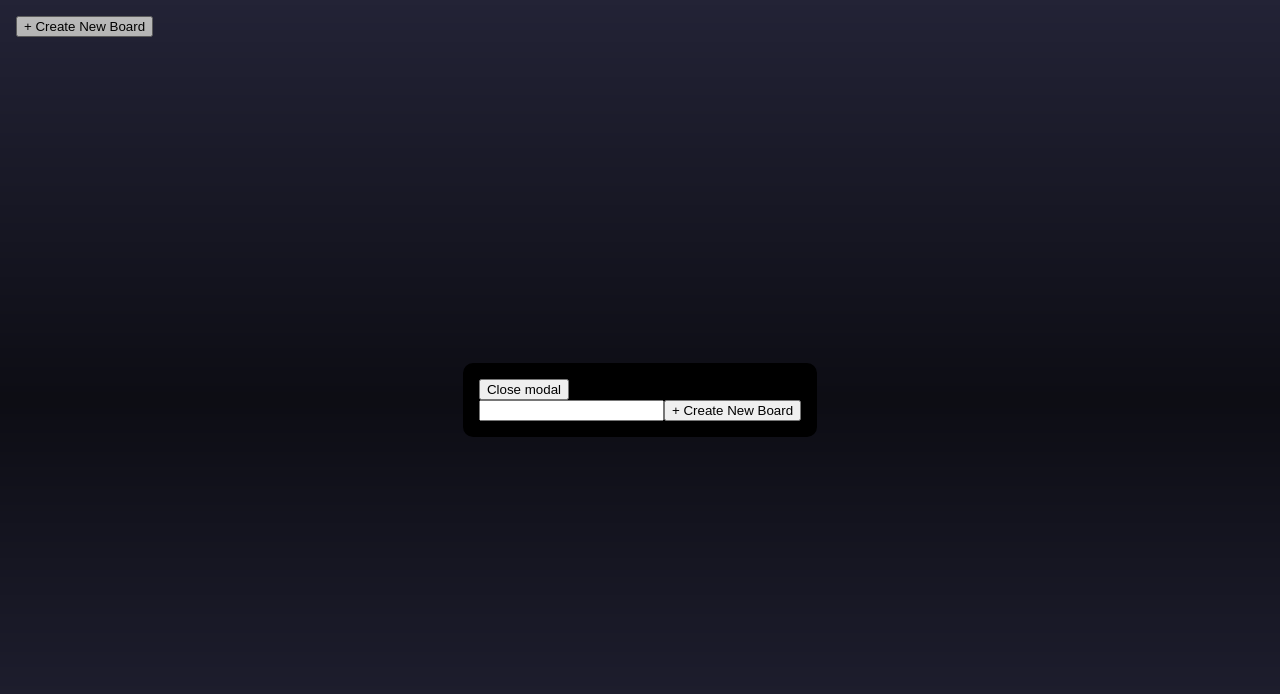
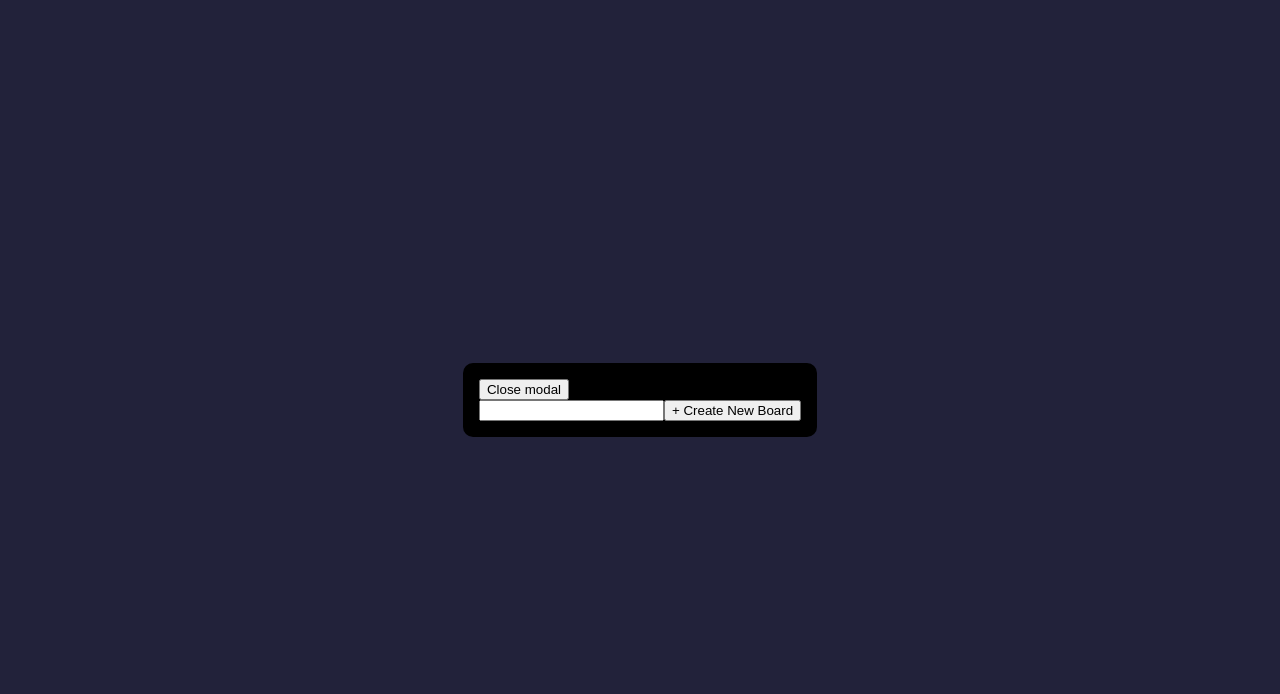
Before and after one commit to Nikimad/boards-demo, a React (Vite) app: page / in a window 1280 px wide. Both pictures are taken after a click on the button "+ Create New Board". Shown: the top 694 px of the page. Built offline with nearby package versions, Linux system fonts and the light colour scheme.

Commit message:
Update Modal component

```diff
--- a/src/components/Aside/Aside.jsx
+++ b/src/components/Aside/Aside.jsx
@@ -4,8 +4,7 @@ import Modal from "../Modal";
 const Aside = ({
   boards,
   isModalOpen,
-  onOpenModal,
-  onCloseModal,
+  toggleModal,
   onAddBoard,
   onChange,
   value
@@ -14,8 +13,8 @@ const Aside = ({
     <div>
       {boards.map((board) => <p key={board.id}>{board.title}</p>)}
     </div>
-    <button onClick={onOpenModal}>+ Create New Board</button>
-    <Modal isOpen={isModalOpen} onClose={onCloseModal}>
+    <button onClick={toggleModal}>+ Create New Board</button>
+    <Modal isOpen={isModalOpen} onClose={toggleModal}>
     <form onSubmit={onAddBoard}>
         <label>
           <input type="text" onChange={onChange} value={value} />
--- a/src/components/Aside/AsideContainer.jsx
+++ b/src/components/Aside/AsideContainer.jsx
@@ -16,15 +16,14 @@ const AsideContainer = () => {
     setValue("");
     handleClose();
   };
-  const [isModalOpen, handleOpen, handleClose] = useModal();
+  const [isModalOpen, toggleModal] = useModal();
   const handleChange = (e) => setValue(e.target.value);
 
   return (
     <Aside
       boards={boards}
       isModalOpen={isModalOpen}
-      onOpenModal={handleOpen}
-      onCloseModal={handleClose}
+      toggleModal={toggleModal}
       onAddBoard={handleAddBoard}
       onChange={handleChange}
       value={value}
--- a/src/components/Modal/Modal.jsx
+++ b/src/components/Modal/Modal.jsx
@@ -3,17 +3,16 @@ import "./Modal.scss";
 
 const modalEl = document.getElementById("modal");
 
-const Modal = ({ isOpen, onClose, children }) => {
-  const modalContent = !isOpen ? null : (
-    <div className="modal" tabIndex={0}>
-      <div className="modal__content">
-        <button onClick={onClose}>Close modal</button>
-        {children}
+const Modal = ({ isOpen, onClose, children, onModalAperranceEnd, isModalContentVisible}) => (
+  createPortal(
+    !isOpen ? null : (
+      <div onAnimationEnd={onModalAperranceEnd} className="modal" tabIndex={0}>
+        <div className="modal__content" data-visible={isModalContentVisible}>
+          <button onClick={onClose}>Close modal</button>
+          {children}
+        </div>
       </div>
-    </div>
-  );
-
-  return createPortal(modalContent, modalEl);
-};
+    ), modalEl)
+);
 
 export default Modal;
--- a/src/components/Modal/Modal.scss
+++ b/src/components/Modal/Modal.scss
@@ -6,23 +6,20 @@
     display: flex;
     justify-content: center;
     align-items: center;
-    background-image: linear-gradient(rgba(0, 0, 0, 0.2), rgba(0, 0, 0, 0.7), rgba(0, 0, 0, 0.2));
+    background-color: $violet-500;
     animation: appear 0.3s;
 }
 
 .modal__content {
     background-color: #000;
     border-radius: 10px;
-    animation: moveModal 0.3s;
+    transform: translateY(-100vh);
+    transition: 0.3s;
     padding: 1em;
 }
 
-@keyframes moveModal {
-    from {
-        transform: translateY(-100vh);
-    } to {
-        transform: translateY(0);
-    }
+.modal__content[data-visible="true"] {
+    transform: translateY(0);
 }
 
 @keyframes appear {
--- a/src/components/Modal/ModalContainer.jsx
+++ b/src/components/Modal/ModalContainer.jsx
@@ -1,20 +1,14 @@
-import { useCallback, useEffect } from "react";
+import { useState } from "react";
 import Modal from "./Modal";
 
-const ModalContainer = ({ isOpen, onClose, children }) => {
-  const handleEscape = useCallback(({ key }) => {
-    if (key === "Escape") return onClose();
-  }, [onClose]);
+const ModalContainer = (props) => {
+    const [isModalContentVisible, setIsModalContentVisible] = useState(false);
+    const handleModalAperranceEnd = () => setIsModalContentVisible(true);
 
-  useEffect(() => {
-    document.addEventListener("keydown", handleEscape);
-
-    return () => {
-      document.removeEventListener("keydown", handleEscape);
-    };
-  }, [handleEscape]);
-
-  return <Modal isOpen={isOpen} onClose={onClose} children={children} />
+    return <Modal { ...props }
+      onModalAperranceEnd={handleModalAperranceEnd}
+      isModalContentVisible={isModalContentVisible}
+    />;
 };
 
 export default ModalContainer;
--- a/src/hooks/useModal.js
+++ b/src/hooks/useModal.js
@@ -2,10 +2,9 @@ import { useState } from "react";
 
 const useModal = () => {
     const [isModalOpen, setIsModalOpen] = useState(false);
-    const onOpen = () => setIsModalOpen(true);
-    const onClose = () => setIsModalOpen(false);
+    const toggleIsModalOpen = () => setIsModalOpen(!isModalOpen);
 
-    return [isModalOpen, onOpen, onClose];
+    return [isModalOpen, toggleIsModalOpen];
 };
 
 export default useModal;
```
